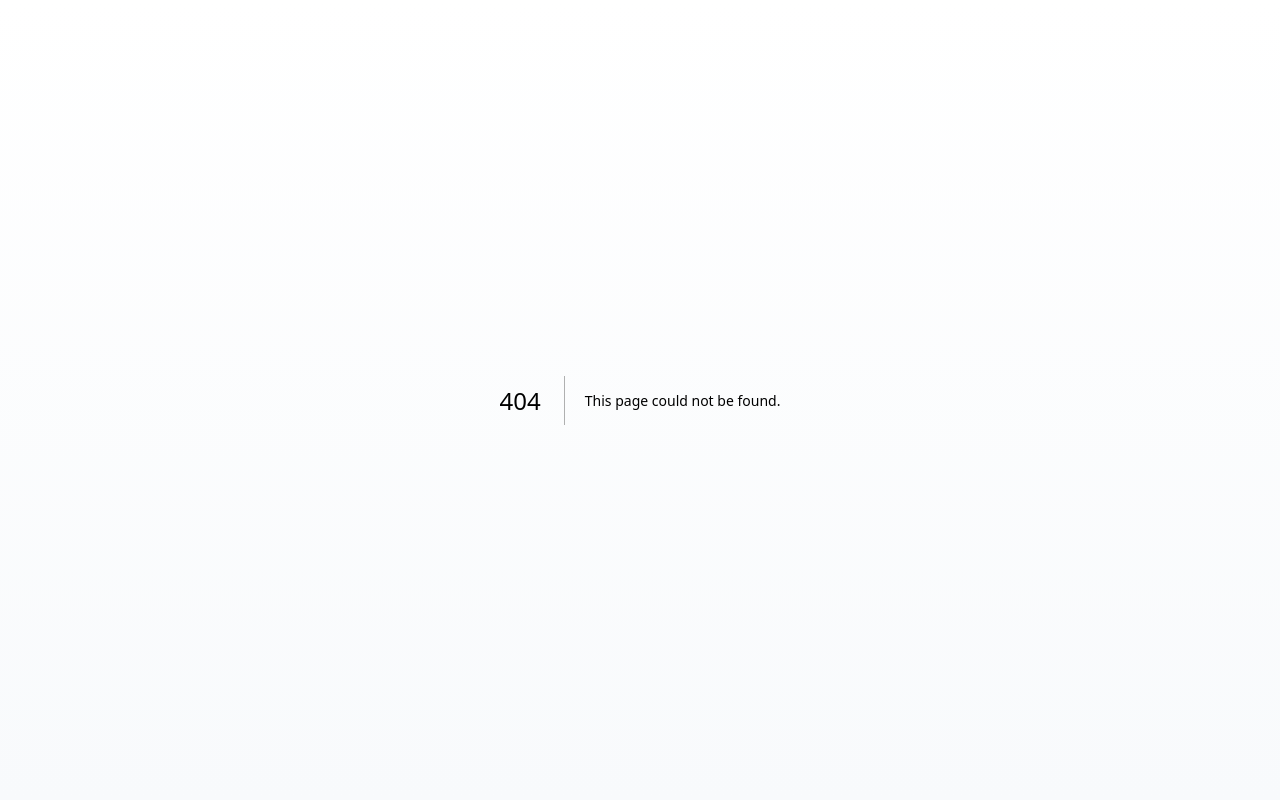
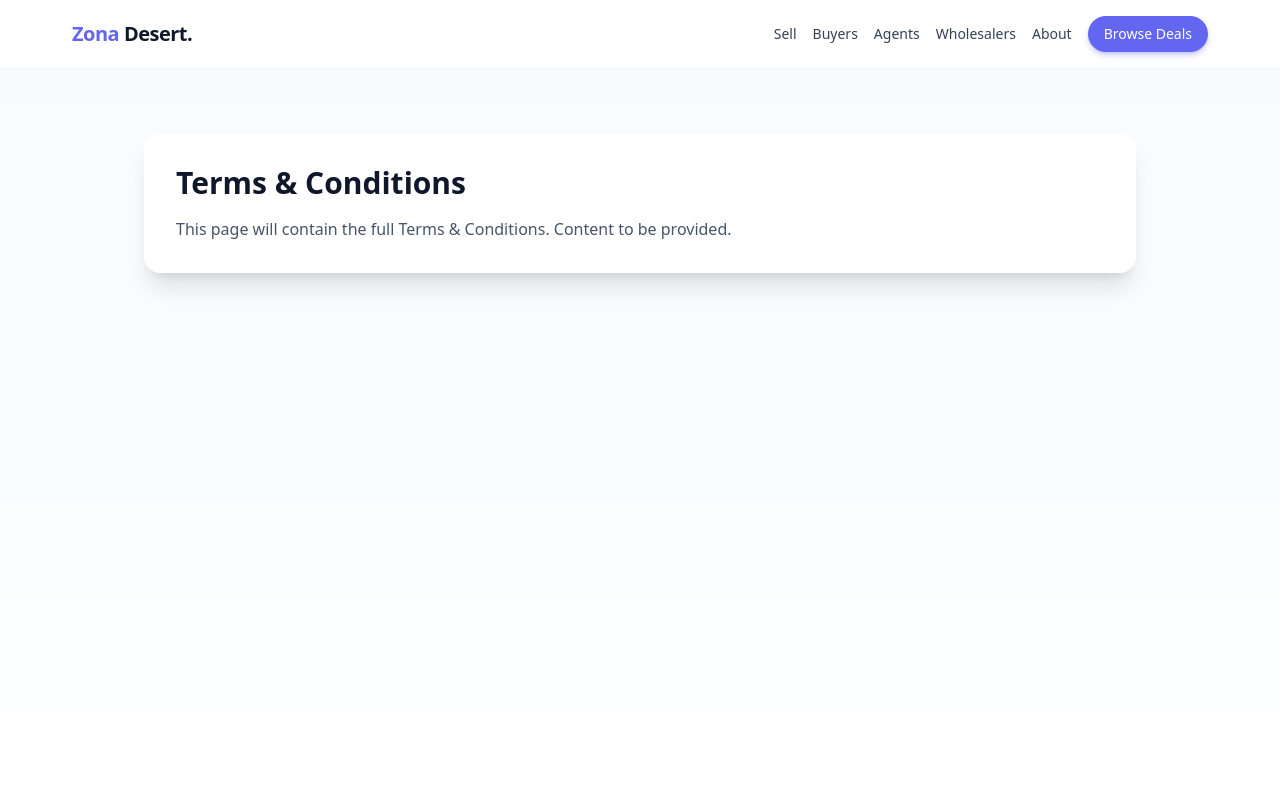
Before and after one commit to vandekkers/zona-desert-site, a Next.js app: page /terms in a window 1280 px wide. Before the commit this address had no page. Shown: the top 800 px of the page. Built offline with nearby package versions, Linux system fonts and the light colour scheme.

Commit message:
Add Terms & Conditions page and footer links

```diff
--- /dev/null
+++ b/app/(site)/terms/page.tsx
@@ -0,0 +1,14 @@
+export default function TermsPage() {
+  return (
+    <div className="min-h-screen bg-gradient-to-b from-slate-50 to-white">
+      <div className="mx-auto max-w-5xl px-4 py-16">
+        <div className="rounded-2xl bg-white p-8 shadow-xl">
+          <h1 className="text-3xl font-bold text-slate-900">Terms &amp; Conditions</h1>
+          <p className="mt-4 text-slate-600">
+            This page will contain the full Terms &amp; Conditions. Content to be provided.
+          </p>
+        </div>
+      </div>
+    </div>
+  );
+}
```
